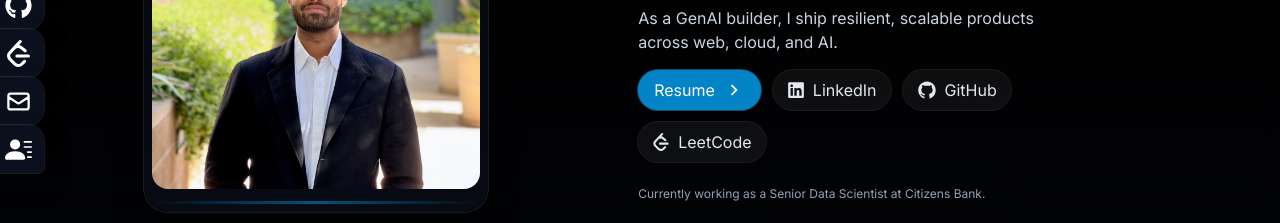
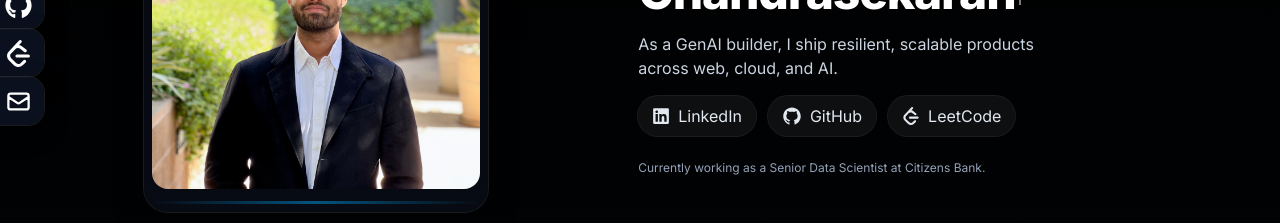
Before and after one commit to gowtham-chandrasekaran/portfolio-website, a React (Create React App) app: page / in a window 1280 px wide. Shown: the part 347-570 px from the top of the page. Built offline with nearby package versions, Linux system fonts and the light colour scheme; no server answers.

Commit message:
Removed Resume

```diff
--- a/src/components/Home.jsx
+++ b/src/components/Home.jsx
@@ -87,7 +87,7 @@ const Home = () => {
 
           {/* action buttons – styled, same links */}
           <div className="flex flex-wrap justify-start sm:flex-row gap-3">
-            <a
+            {/* <a
               href="/Resume.pdf"
               target="_blank"
               rel="noreferrer"
@@ -95,7 +95,7 @@ const Home = () => {
             >
               Resume
               <MdKeyboardArrowRight size={22} className="transition-transform group-hover:translate-x-0.5" />
-            </a>
+            </a> */}
 
             <a
               href="https://www.linkedin.com/in/gowtham-c/"
--- a/src/components/SocialLinks.jsx
+++ b/src/components/SocialLinks.jsx
@@ -43,17 +43,17 @@ const SocialLinks = () => {
       ),
       href: "mailto:gowtham6309@gmail.com",
     },
-    {
-      id: 4,
-      child: (
-        <>
-          Resume <BsFillPersonLinesFill size={27} />
-        </>
-      ),
-      href: "/Resume.pdf",
-      style: "rounded-br-md",
-      download: true,
-    },
+    // {
+    //   id: 4,
+    //   child: (
+    //     <>
+    //       Resume <BsFillPersonLinesFill size={27} />
+    //     </>
+    //   ),
+    //   href: "/Resume.pdf",
+    //   style: "rounded-br-md",
+    //   download: true,
+    // },
   ];
 
   return (
```
